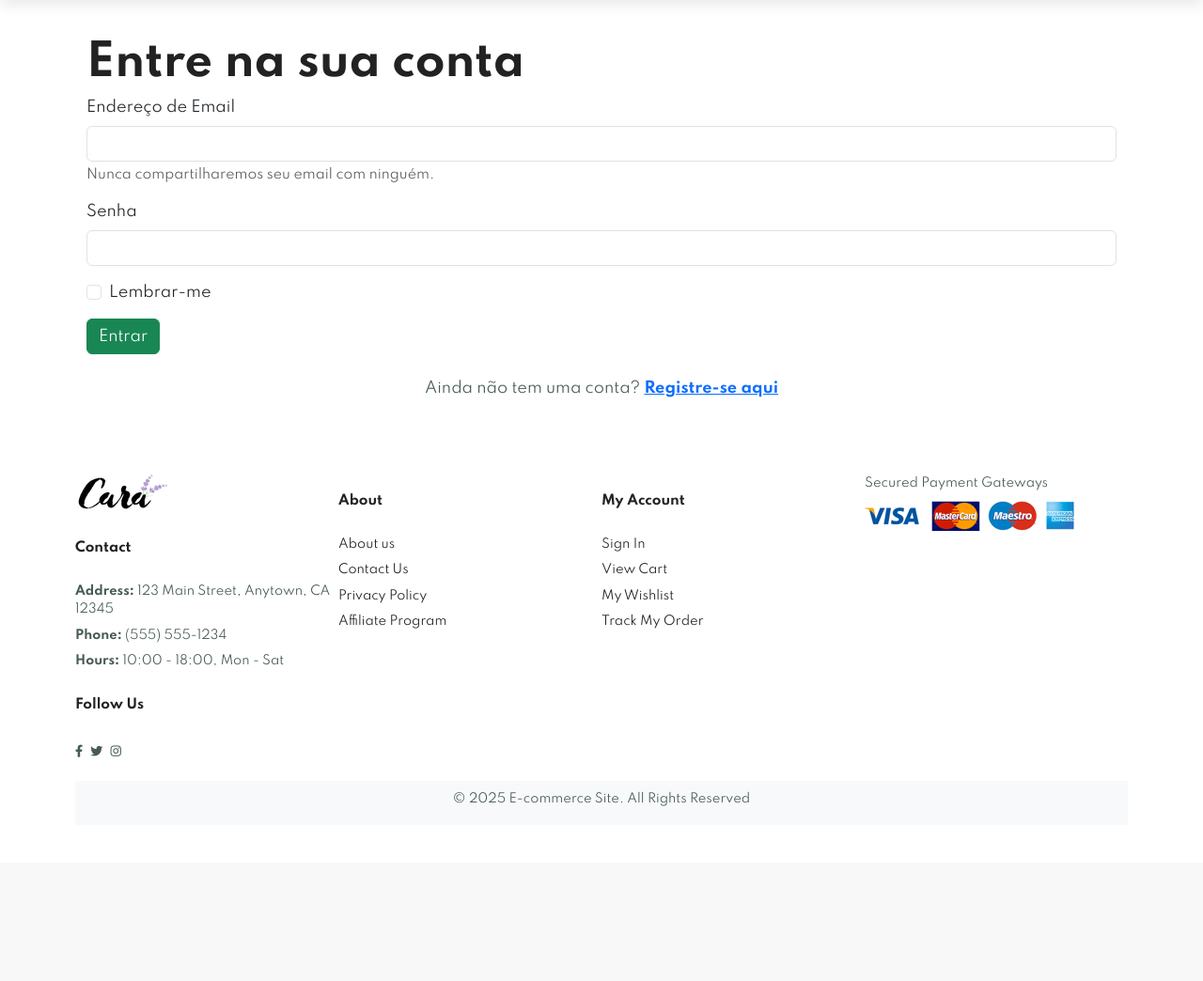
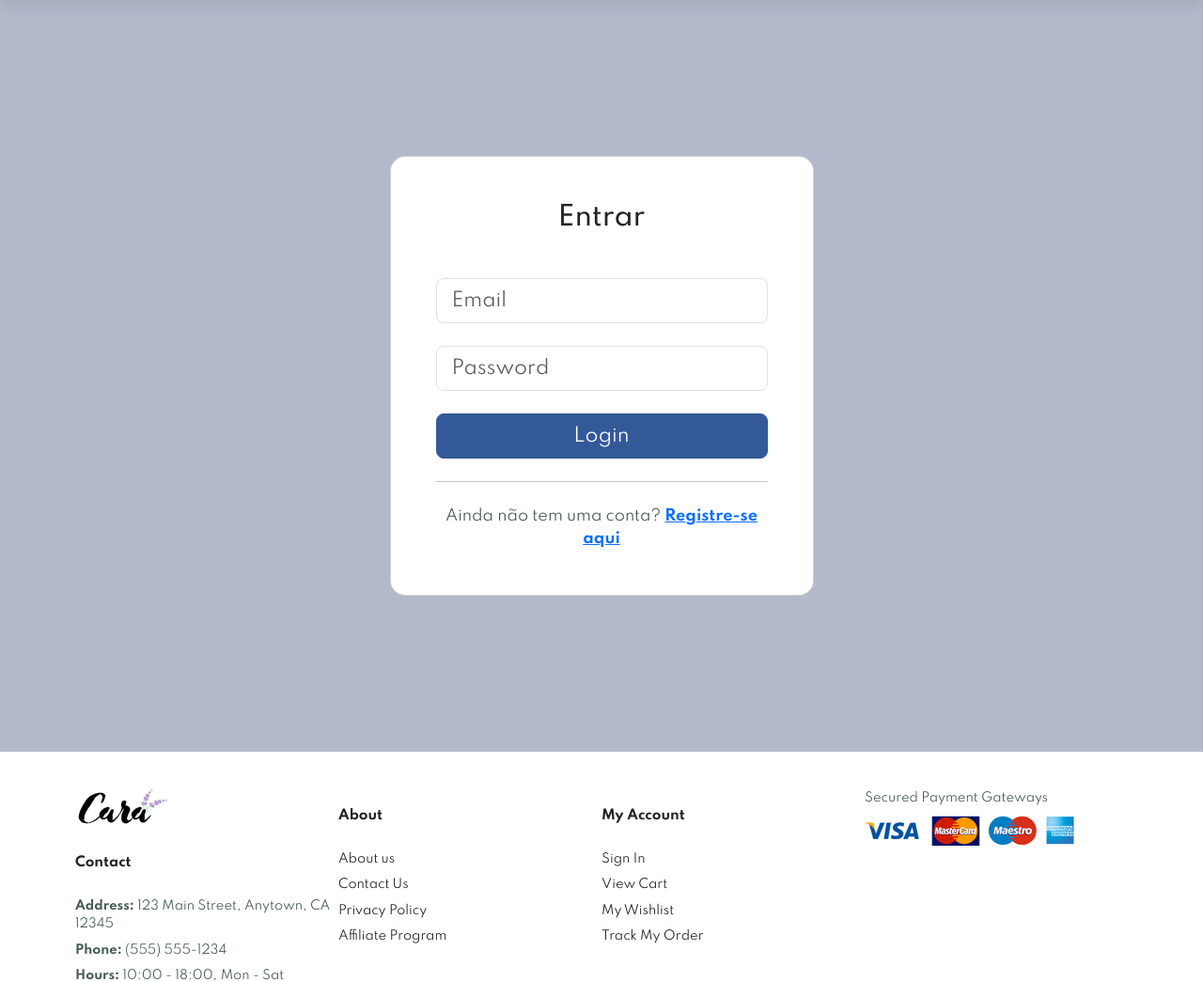
Before and after one commit to MatheusChiconi/djangoShop, a Django app: page /contas/login/ in a window 1280 px wide. Shown: the part 90-1134 px from the top of the page at 94% size. Before the commit the page ends 948 px from the top, so only its background shows below. Run offline with Django 5.2, Linux system fonts and the light colour scheme; some libraries are stand-ins or nearby versions.

Commit message:
Update login page layout and enhance form styling

```diff
--- a/tarefas_a_ser_feita.txt
+++ b/tarefas_a_ser_feita.txt
@@ -1,6 +1,7 @@
 [ TAREFAS PRIORITÁRIAS - ECOMMERCE DJANGO ]
 
 1. Criar sistema de login do cliente
+   - Link para form pronto login bootstrap https://mdbootstrap.com/docs/standard/extended/login/
    - Estudar para ver como funciona o sistema de login do django, conferir a segurança
    - Ver se o Django já oferece um sistema seguro (django.contrib.auth)
    - Definir campos importantes: nome, email, senha, endereço, telefone etc.
--- a/templates/contas/login.html
+++ b/templates/contas/login.html
@@ -8,28 +8,18 @@
 {% block extra_css %}
 <link rel="stylesheet" href="{% static 'contas/css/login_page.css' %}">
 {% endblock %}
+{% block content %} <!-- Conteúdo da página de login -->
+    <section class="vh-100" style="background-color: #b3b8cb;">
+        <div class="container py-5 h-100">
+            <div class="row d-flex justify-content-center align-items-center h-100">
+                <div class="col-12 col-md-8 col-lg-6 col-xl-5">
+                    <div class="card shadow-2-strong" style="border-radius: 1rem;">
+                        <div class="card-body p-5 text-center">
 
-{% block content %} <!-- Conteúdo da página de login -->
+                            <h3 class="mb-5">Entrar</h3>
 
-    <section id="login-form" class="section-p1">
-        <div class="container">
-            <h2>Entre na sua conta</h2>
-
-            <form action="" method="POST"> <!-- Formulario para o login -->
+                            <form action="" method="POST">
                                 {% csrf_token %}
-                <div class="mb-3">
-                    <label for="exampleInputEmail1" class="form-label">Endereço de Email</label>
-                    <input type="email" name="email" class="form-control" id="exampleInputEmail1" aria-describedby="emailHelp" value="{{ email }}">
-                    <div id="emailHelp" class="form-text">Nunca compartilharemos seu email com ninguém.</div>
-                </div>
-                <div class="mb-3">
-                    <label for="exampleInputPassword1" class="form-label">Senha</label>
-                    <input type="password" name="password" class="form-control" id="exampleInputPassword1">
-                </div>
-                <div class="mb-3 form-check">
-                    <input type="checkbox" class="form-check-input" id="exampleCheck1">
-                    <label class="form-check-label" for="exampleCheck1">Lembrar-me</label>
-                </div>
 
                                 {% if messages %}
                                     {% for message in messages %}
@@ -42,16 +32,30 @@
                                     {% endfor %}
                                 {% endif %}
 
-                <button type="submit" class="btn btn-success">Entrar</button>
-            </form>
+                                <div class="form-outline mb-4">
+                                    <input type="email" name="email" id="typeEmailX-2" class="form-control form-control-lg" value="{{ email }}" required placeholder="Email" />
+                                </div>
+
+                                <div class="form-outline mb-4">
+                                    <input type="password" name="password" id="typePasswordX-2" class="form-control form-control-lg" required placeholder="Password" />
+                                </div>
+
+
+                                <button class="btn btn-lg btn-block w-100 text-white" type="submit" style="background-color: #335998; border-color: #335998;">Login</button>
+
+                                <hr class="my-4">
 
                                 <div class="text-center mt-4">
                                     <p class="mb-0">Ainda não tem uma conta? <a href="{% url 'login' %}" class="fw-bold">Registre-se aqui</a></p>
                                 </div>
+                            </form>
 
                         </div>
+                    </div>
+                </div>
+            </div>
+        </div>
     </section>
-
 {% endblock %}
 
 {% block extra_js %}
```
Also changed, not shown: db.sqlite3. Lines whose indentation alone changed are shown as unchanged.
